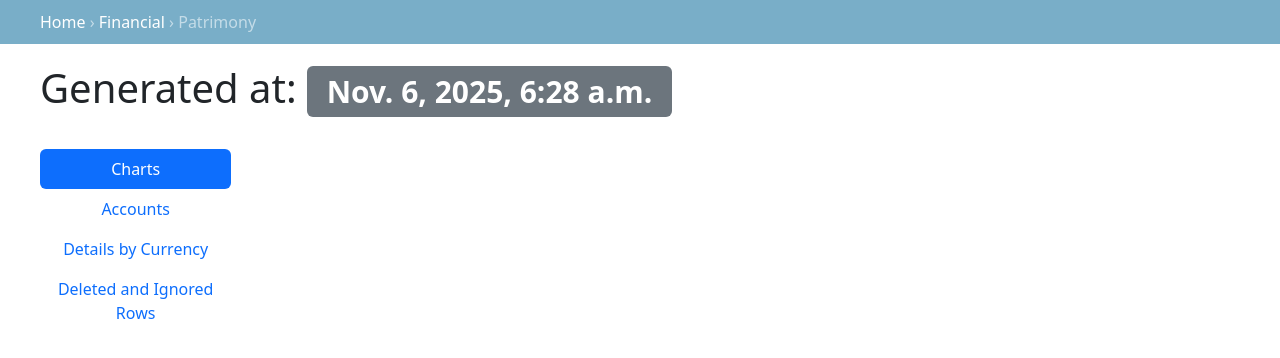
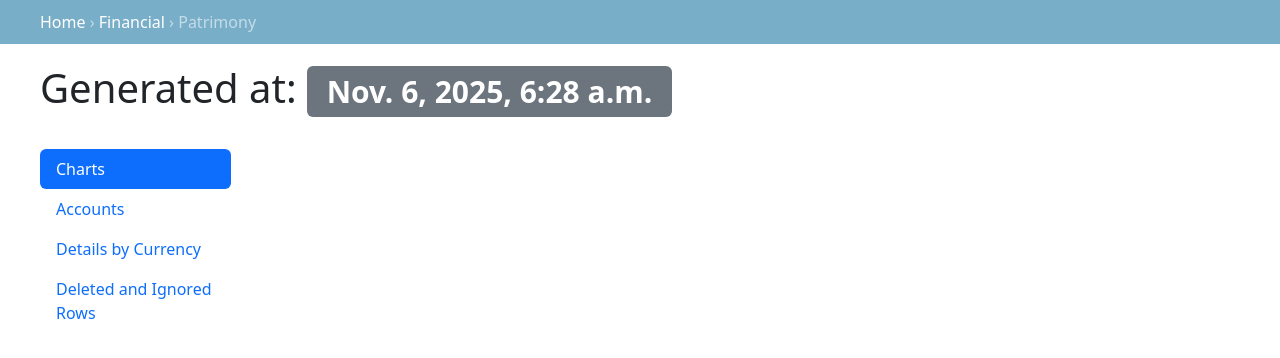
Before and after one commit to rogerex/accountex, a Django app: page /admin/financial/patrimony/ in a window 1280 px wide. Shown: the part 49-407 px from the top of the page. Run offline with Django 3.2, Linux system fonts and the light colour scheme; data that the repository does not hold is empty.

Commit message:
chore: little changes

```diff
--- a/financial/templates/reports/patrimony.html
+++ b/financial/templates/reports/patrimony.html
@@ -6,6 +6,7 @@
 <link href="https://cdn.jsdelivr.net/npm/bootstrap@5.3.3/dist/css/bootstrap.min.css" rel="stylesheet" integrity="sha384-QWTKZyjpPEjISv5WaRU9OFeRpok6YctnYmDr5pNlyT2bRjXh0JMhjY6hW+ALEwIH" crossorigin="anonymous">
 <script src="https://cdn.jsdelivr.net/npm/bootstrap@5.0.2/dist/js/bootstrap.bundle.min.js" integrity="sha384-MrcW6ZMFYlzcLA8Nl+NtUVF0sA7MsXsP1UyJoMp4YLEuNSfAP+JcXn/tWtIaxVXM" crossorigin="anonymous"></script>
 {% endblock %}
+
 {% block breadcrumbs %}
 <div class="breadcrumbs">
 <a href="{% url 'admin:index' %}">Home</a>
@@ -13,6 +14,7 @@
 &rsaquo; Patrimony
 </div>
 {% endblock %}
+
 {% block content %}
 <h1>Generated at: <span class="badge bg-secondary">{{ datetime }}</span></h1>
 <br />
@@ -29,10 +31,10 @@ function getColor() {
 
 <div class="d-flex align-items-start">
   <div class="nav flex-column nav-pills me-3" id="v-pills-tab" role="tablist" aria-orientation="vertical">
-    <button class="nav-link active" id="v-pills-charts-tab" data-bs-toggle="pill" data-bs-target="#v-pills-charts" type="button" role="tab" aria-controls="v-pills-charts" aria-selected="true">Charts</button>
-    <button class="nav-link" id="v-pills-accounts-tab" data-bs-toggle="pill" data-bs-target="#v-pills-accounts" type="button" role="tab" aria-controls="v-pills-accounts" aria-selected="false">Accounts</button>
-    <button class="nav-link" id="v-pills-details-tab" data-bs-toggle="pill" data-bs-target="#v-pills-details" type="button" role="tab" aria-controls="v-pills-details" aria-selected="false">Details by Currency</button>
-    <button class="nav-link" id="v-pills-other-rows-tab" data-bs-toggle="pill" data-bs-target="#v-pills-other-rows" type="button" role="tab" aria-controls="v-pills-other-rows" aria-selected="false">Deleted and Ignored Rows</button>
+    <a class="nav-link active" id="v-pills-charts-tab" data-bs-toggle="pill" data-bs-target="#v-pills-charts"  role="tab" aria-controls="v-pills-charts" aria-selected="true">Charts</a>
+    <a class="nav-link" id="v-pills-accounts-tab" data-bs-toggle="pill" data-bs-target="#v-pills-accounts" type="button" role="tab" aria-controls="v-pills-accounts" aria-selected="false">Accounts</a>
+    <a class="nav-link" id="v-pills-details-tab" data-bs-toggle="pill" data-bs-target="#v-pills-details" type="button" role="tab" aria-controls="v-pills-details" aria-selected="false">Details by Currency</a>
+    <a class="nav-link" id="v-pills-other-rows-tab" data-bs-toggle="pill" data-bs-target="#v-pills-other-rows" type="button" role="tab" aria-controls="v-pills-other-rows" aria-selected="false">Deleted and Ignored Rows</a>
   </div>
   <div class="tab-content w-100" id="v-pills-tabContent">
     <div class="tab-pane fade show active" id="v-pills-charts" role="tabpanel" aria-labelledby="v-pills-charts-tab" tabindex="0">
@@ -116,16 +118,18 @@ function getColor() {
             <th class="sortable">Account Name</th>
             <th class="sortable">Debit</th>
             <th class="sortable">Credit</th>
+            <th class="sortable">Currency</th>
             <th class="sortable">Saldo</th>
           </tr>
         </thead>
         <tbody>
       {% for row in rows %}
           <tr>
-            <td><a href="/admin/financial/account/{{ row.account_id }}/change/?_changelist_filters=p%3D2">{{ row.account_id }}</a></td>
+            <td><a href="/admin/financial/account/{{ row.account_id }}/change/">{{ row.account_id }}</a></td>
             <td>{{ row.account_name }}</td>
             <td>{{ row.debit }}</td>
             <td>{{ row.credit }}</td>
+            <td>{{ row.currencySymbol }}</td>
             <td>{{ row.saldo }}</td>
           </tr>
       {% endfor %}
--- a/financial/views.py
+++ b/financial/views.py
@@ -189,7 +189,14 @@ ORDER BY b.account_name
       if len(viewCurrencyTagGroup.tagGroups) > 0 and viewCurrencyTagGroup.total != 0:
           viewCurrencyTagGroups.append(viewCurrencyTagGroup)
 
-  context = { 'rows': patrimonyRows, 'datetime': datetime.today(), 'deletedRows': deletedRows, 'ignoredRows': ignoredRows, 'currencyTagGroups': currencyTagGroups, 'viewCurrencyTagGroups': viewCurrencyTagGroups }
+  context = {
+      'rows': patrimonyRows,
+      'datetime': datetime.today(),
+      'deletedRows': deletedRows,
+      'ignoredRows': ignoredRows,
+      'currencyTagGroups': currencyTagGroups,
+      'viewCurrencyTagGroups': viewCurrencyTagGroups,
+  }
 
   # pdb.set_trace()
   return render(request, 'reports/patrimony.html', context)
```
